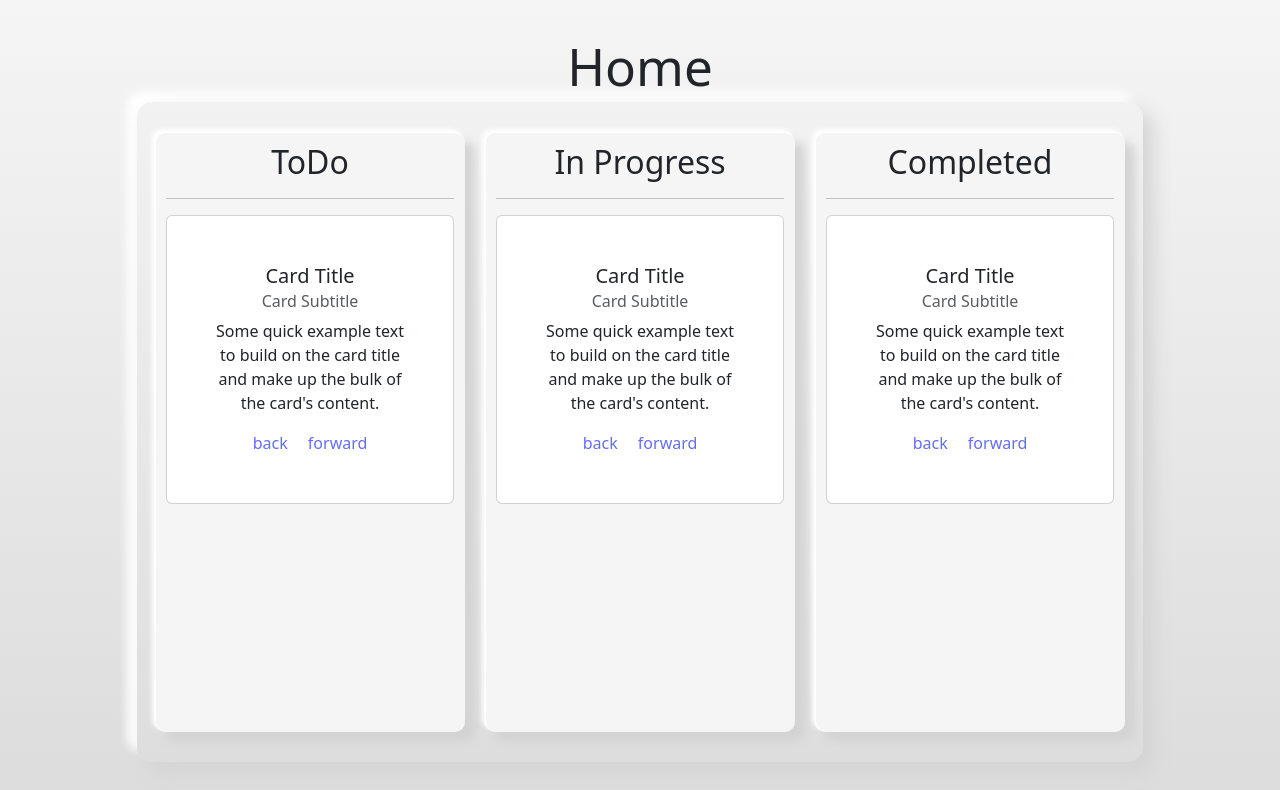
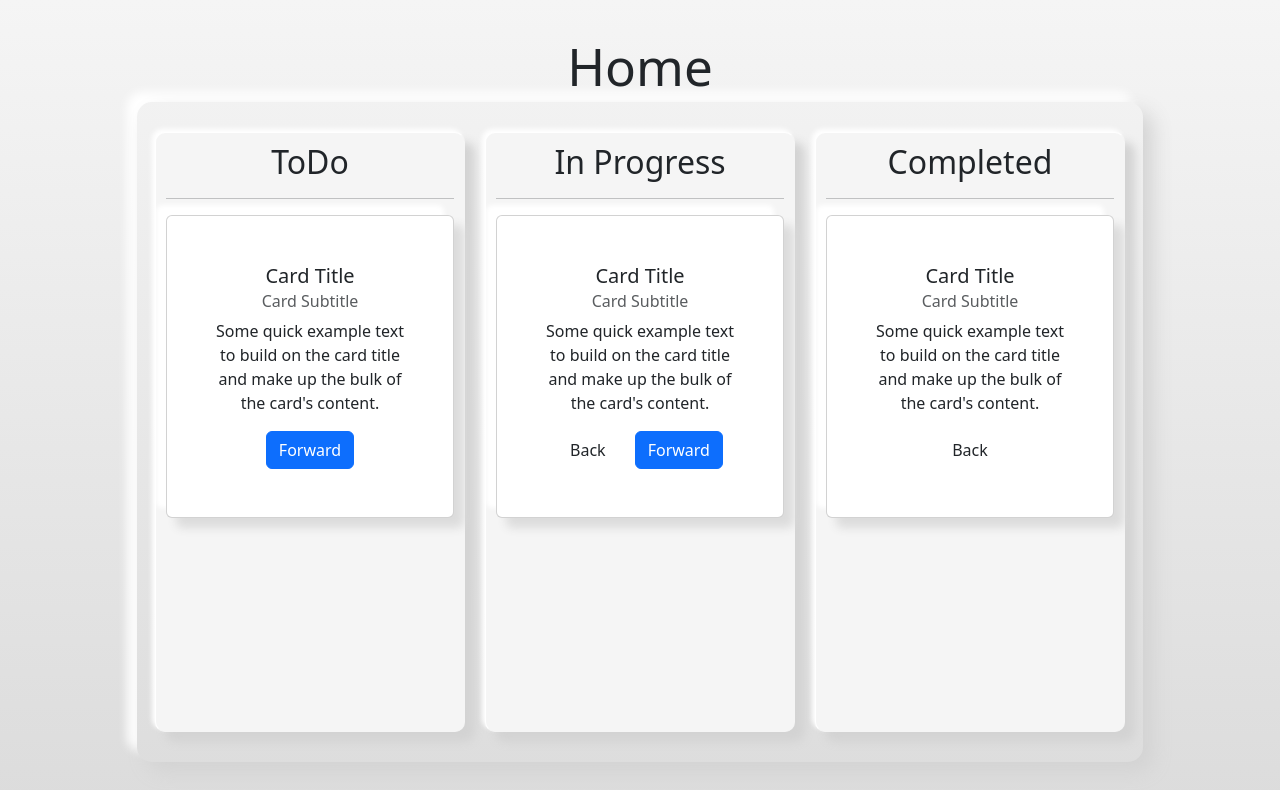
Before and after one commit to OscarHealyATU/Data-Rep-Kanban-App, a React (Vite) app in the folder my-kanban-app/: page / in a window 1280 px wide. Shown: the top 790 px of the page. Built offline with nearby package versions, Linux system fonts and the light colour scheme.

Commit message:
updated the task cards links so that they appear as buttons, and the appropriate ones show in the cards. for instance the todo doesnt need a back button. the completed tasks dont need a forward button

```diff
--- a/my-kanban-app/src/components/Board.jsx
+++ b/my-kanban-app/src/components/Board.jsx
@@ -10,13 +10,13 @@ export default function Board() {
             <Container className='col-container'>
                 <Row>
                     <Col className="todo-col">
-                        <KanbanCol title="ToDo" />
+                        <KanbanCol title="ToDo" status="todo" />
                     </Col>
                     <Col className="inProg-col">
-                        <KanbanCol title="In Progress" />
+                        <KanbanCol title="In Progress" status="inProg" />
                     </Col>
                     <Col className="complete-col">
-                        <KanbanCol title="Completed" />
+                        <KanbanCol title="Completed" status="completed" />
                     </Col>
                 </Row>
             </Container>
--- a/my-kanban-app/src/components/KanbanCol.jsx
+++ b/my-kanban-app/src/components/KanbanCol.jsx
@@ -1,11 +1,11 @@
 import './KanbanCol.css';
 import TaskCard from './TaskCard'; './TaskCard';
-export default function NoteCard({ title }) {
+export default function KanbanCol({ title, status }) {
     return (
         <div className='kanban-column'>
             <h2>{title}</h2>
             <hr></hr>
-            <TaskCard />
+            <TaskCard status={status} />
         </div>
 
     )
--- /dev/null
+++ b/my-kanban-app/src/components/TaskCard.css
@@ -0,0 +1,5 @@
+.TaskCard{
+    width: 18rem;
+    box-shadow: 10px 10px 10px gainsboro,
+                -10px -10px 5px white;
+}
--- a/my-kanban-app/src/components/TaskCard.jsx
+++ b/my-kanban-app/src/components/TaskCard.jsx
@@ -1,19 +1,24 @@
+import './TaskCard.css'
 import Card from 'react-bootstrap/Card';
-export default function TaskCard() {
-    return (
-        <div className="TaskCard">
-              <Card style={{ width: '18rem' }}>
-      <Card.Body>
+export default function TaskCard({ status }) {
+  return (
+
+    <Card className="TaskCard">
+      <Card.Body >
         <Card.Title>Card Title</Card.Title>
         <Card.Subtitle className="mb-2 text-muted">Card Subtitle</Card.Subtitle>
         <Card.Text>
           Some quick example text to build on the card title and make up the
           bulk of the card's content.
         </Card.Text>
-        <Card.Link href="#"> back</Card.Link>
-        <Card.Link href="#"> forward</Card.Link>
+        {status !== "todo" && (
+          <Card.Link href="#" className='btn btn'>Back</Card.Link>
+          )}
+        {status !== "completed" && (
+        <Card.Link href="#" className='btn btn-primary'>Forward</Card.Link>
+        )}
       </Card.Body>
     </Card>
-        </div>
-    )
+
+  )
 };
```
